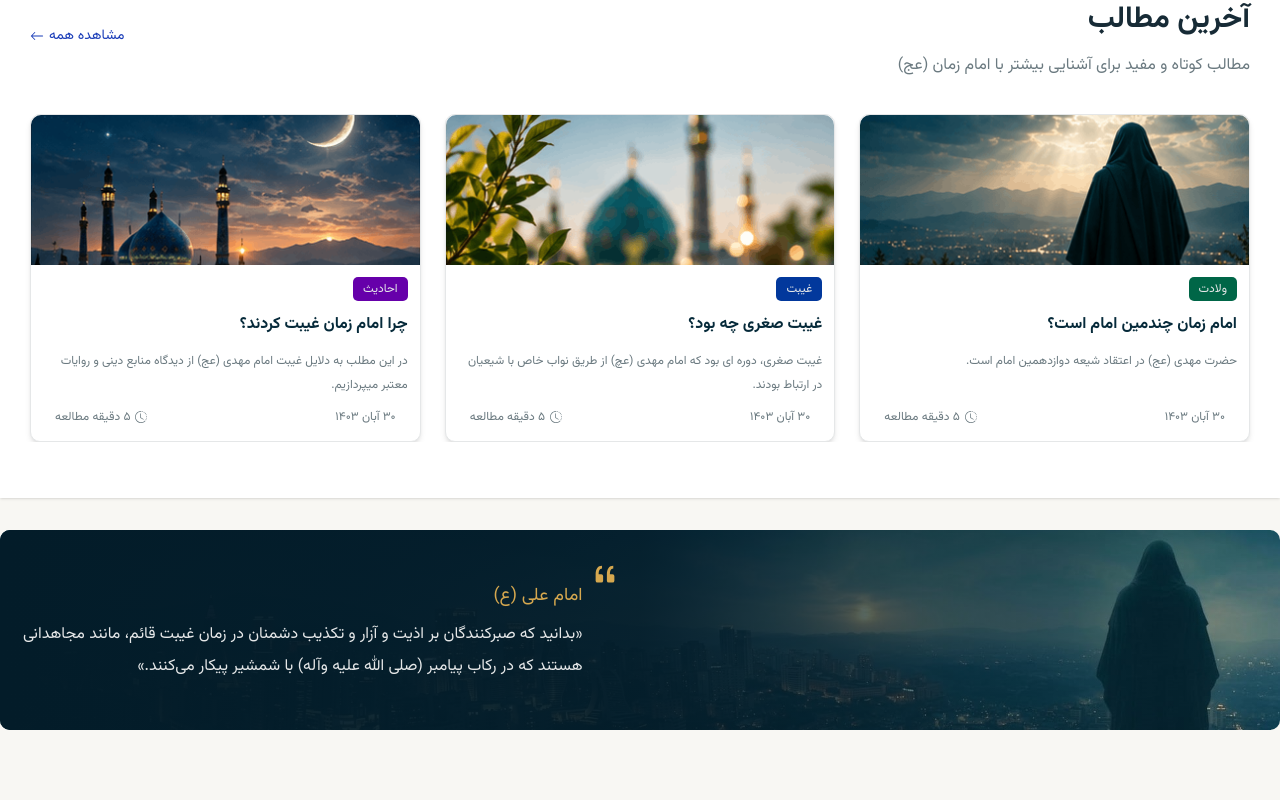
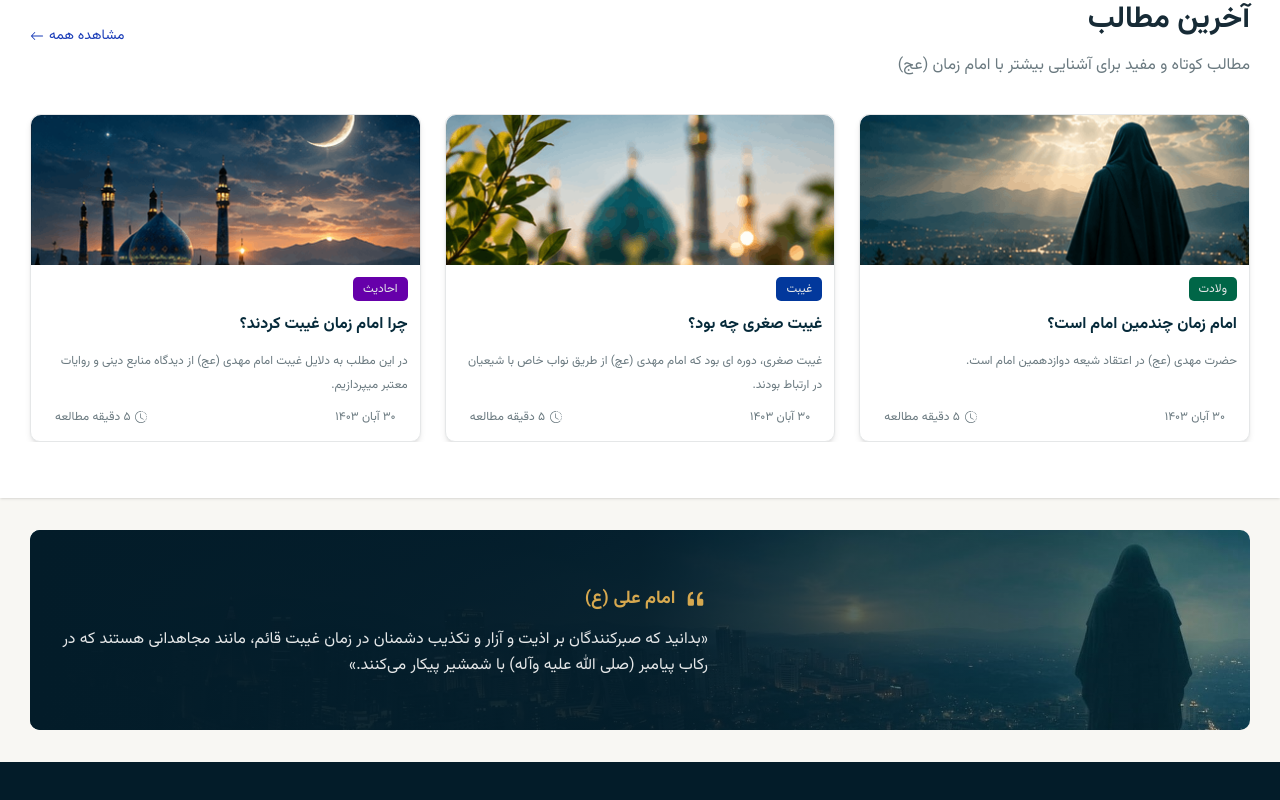
Before and after one commit to adadvar/mahdi-ghaem, a Next.js app: page / in a window 1280 px wide. Shown: the part 978-1778 px from the top of the page. Before the commit the page ends 1708 px from the top, so only its background shows below. Built offline with nearby package versions, Linux system fonts and the light colour scheme; a web font is replaced by a local one.

Commit message:
flexible to mb hadith sec

```diff
--- a/app/page.tsx
+++ b/app/page.tsx
@@ -2,6 +2,7 @@ import Hero from '@/components/layout/Hero';
 import Categories from '@/components/layout/Categories';
 import LatestArticles from '@/components/layout/LatestArticles';
 import Hadith from '@/components/layout/Hadith';
+import Footer from '@/components/layout/Footer';
 
 export default function Home() {
   return (
@@ -10,6 +11,7 @@ export default function Home() {
       <Categories />
       <LatestArticles />
       <Hadith />
+      <Footer />
     </main>
   );
 }
--- /dev/null
+++ b/components/layout/Footer.tsx
@@ -0,0 +1,5 @@
+const Footer = () => {
+  return <section className="bg-[#031C29] px-[3.2rem] py-[2.4rem]"></section>;
+};
+
+export default Footer;
--- a/components/layout/Hadith.tsx
+++ b/components/layout/Hadith.tsx
@@ -4,18 +4,31 @@ import { BsQuote } from 'react-icons/bs';
 const Hadith = () => {
   return (
     <section className="relative mx-auto flex h-[20rem] w-full max-w-[144rem] flex-row-reverse overflow-hidden rounded-[1rem]">
-      <Image src="/img/msg.jpg" alt="حدیث" fill className="object-cover" />
-      <div className="absolute inset-0 bg-linear-to-r from-[#031C29] via-[#031C29]/90 to-transparent" />
-      {/* Text side — same background, no border */}
-      <div className="flex h-full w-1/2 items-center gap-3 px-[2rem] py-[2rem]">
-        <BsQuote className="relative mt-4 h-[3rem] w-[3rem] shrink-0 self-start text-[#D6A84F]" />
-        <div className="relative flex flex-col justify-center">
-          <h3 className="mb-2 text-[1.8rem] text-[#D6A84F]">امام علی (ع)</h3>
-          <p className="text-[1.6rem] text-[#E5E7E8]">
-            {`«بدانید که صبرکنندگان بر اذیت و آزار و تکذیب دشمنان در زمان غیبت قائم، مانند مجاهدانی
-            هستند که در رکاب پیامبر (صلی الله علیه وآله) با شمشیر پیکار می‌کنند.»`}
-          </p>
+      {/* 1. IMAGE LAYER */}
+      <div className="absolute inset-0 px-[3rem]">
+        <div className="relative h-full w-full overflow-hidden rounded-[1rem]">
+          <Image src="/img/msg.jpg" alt="حدیث" fill className="object-cover" />
         </div>
+      </div>
+
+      {/* 2. GRADIENT OVERLAY LAYER */}
+      <div className="absolute inset-0 px-[3rem]">
+        <div className="h-full w-full rounded-[1rem] md:bg-linear-to-r md:from-[#031C29] md:via-[#031C29]/90 md:to-transparent" />
+      </div>
+
+      {/* 3. TEXT LAYER */}
+      <div className="relative z-10 flex h-full flex-col justify-center px-[6rem] md:w-3/5">
+        {/* Author Section */}
+        <div className="mb-4 flex items-center gap-3">
+          <BsQuote className="h-[2.5rem] w-[2.5rem] shrink-0 text-[#D6A84F]" />
+          <h3 className="text-[1.8rem] font-bold text-[#D6A84F]">امام علی (ع)</h3>
+        </div>
+
+        {/* Quote Text */}
+        <p className="text-[1.6rem] leading-relaxed text-[#E5E7E8]">
+          {`«بدانید که صبرکنندگان بر اذیت و آزار و تکذیب دشمنان در زمان غیبت قائم، مانند مجاهدانی
+          هستند که در رکاب پیامبر (صلی الله علیه وآله) با شمشیر پیکار می‌کنند.»`}
+        </p>
       </div>
     </section>
   );
```
